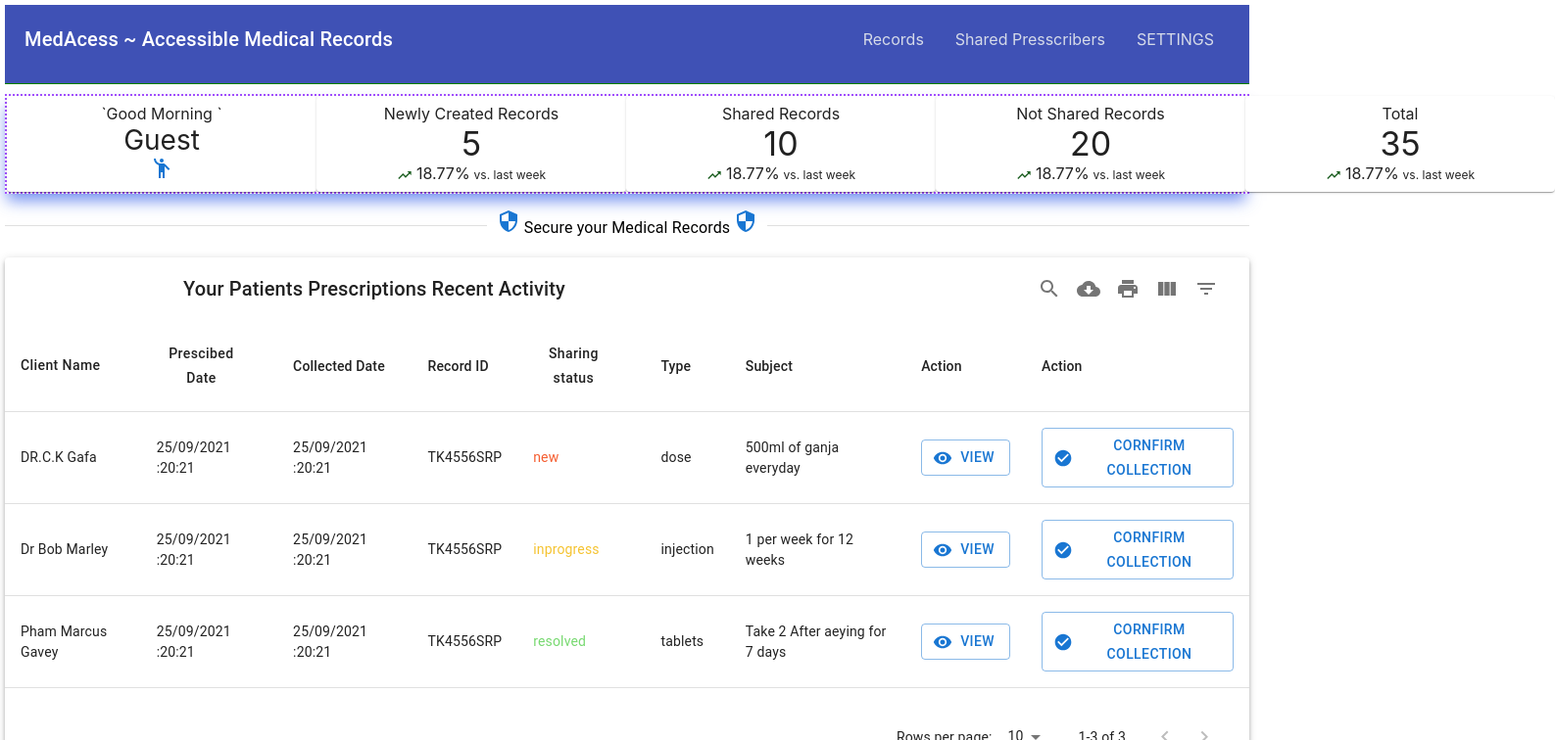
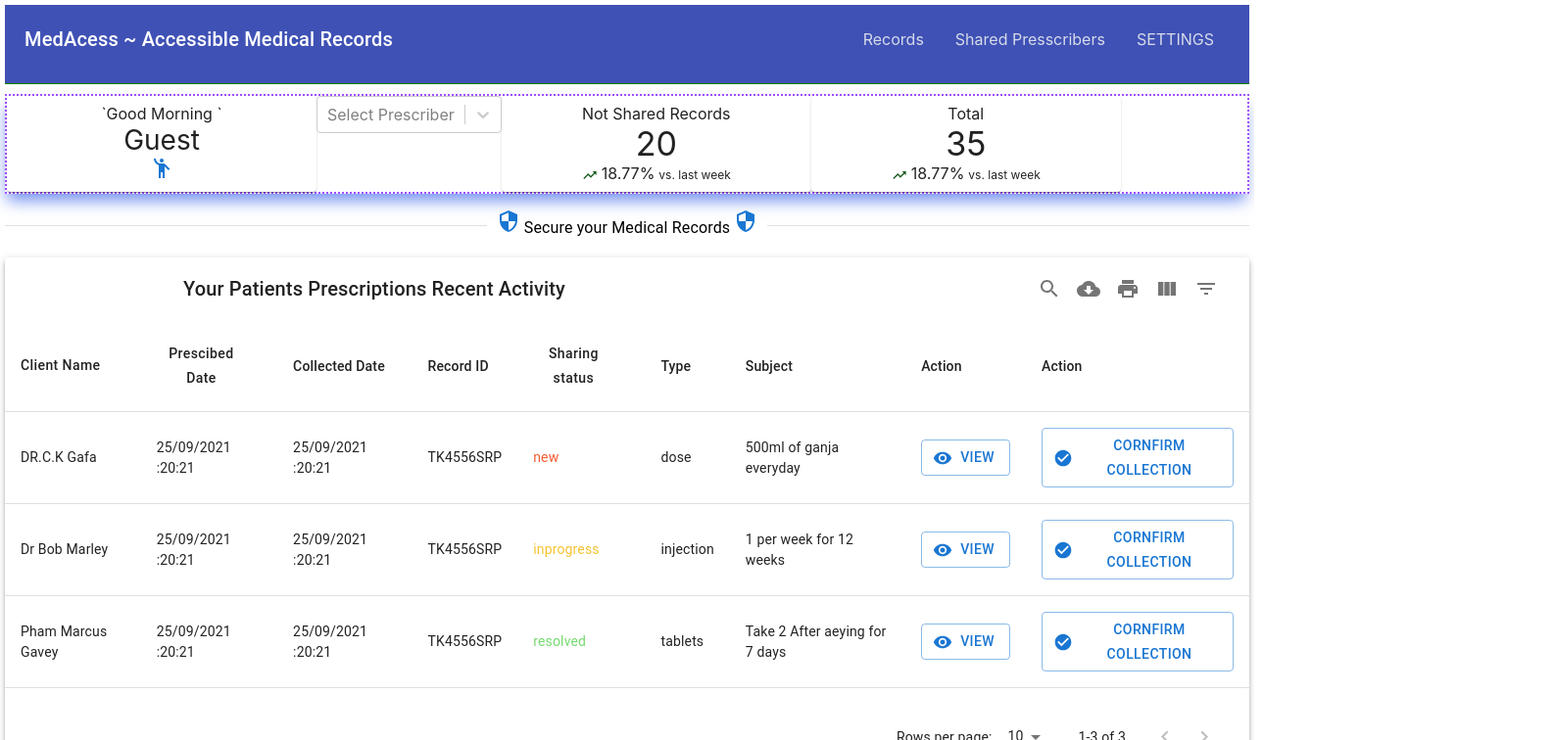
Before and after one commit to dzzirima/final_year_frontend, a React (Create React App) app: page /phamacist in a window 1280 px wide. Shown: the top 756 px of the page at 98% size, 1587 px wide, since content can reach past the window. Built offline with nearby package versions, Linux system fonts and the light colour scheme.

Commit message:
feat :add new accesor to  the users

```diff
--- a/src/pages/DashboardPhamacist/PhamacistDashBoard.jsx
+++ b/src/pages/DashboardPhamacist/PhamacistDashBoard.jsx
@@ -6,24 +6,39 @@ import "./index.css";
 import SecurityIcon from "@mui/icons-material/Security";
 
 import { pharmacistColumns as columns } from "../../services/TableColumn";
-import { sampleTickets as data } from "../../services/sampleData";
+import { sampleTickets as data, users } from "../../services/sampleData";
 import { useUserContext } from "../../context/userContext";
 import Greetings from "../../components/Greetings/Greetings";
 import TopBar from "../../components/TopBar/TopBar";
+import Select from "react-select";
 
 const PhamacistDashBoard = () => {
   const [cost, setcost] = useState(0);
-  const{user} = useUserContext()
+  const { user } = useUserContext();
   return (
     <>
-    <TopBar/>
+      <TopBar />
 
       <div className="mainDashBoard">
         <div className="mainSummaryContainer">
-      <Greetings  userName ={user.name}/>
+          <Greetings userName={user.name} />
 
-        <Summary name="Newly Created Records" value={5} />
-        <Summary name="Shared Records" value={10} />
+          <div>
+            <div className="">
+              <form>
+              <Select
+                id="select_user"
+                placeholder="Select Prescriber"
+                name="clientId"
+                className="myField"
+                // onChange={handleSearchChange}
+                options={users}
+              />
+              </form>
+            </div>
+          </div>
+
+
           <Summary name="Not Shared Records" value={20} />
           <Summary name="Total" value={35} />
         </div>
@@ -36,7 +51,11 @@ const PhamacistDashBoard = () => {
           </Typography>{" "}
         </Divider>
         <div>
-        <TicketsTable columns={columns}  data ={data} title ="Your Patients Prescriptions Recent Activity"/>
+          <TicketsTable
+            columns={columns}
+            data={data}
+            title="Your Patients Prescriptions Recent Activity"
+          />
         </div>
       </div>
     </>
```
Lines whose indentation alone changed are shown as unchanged.
